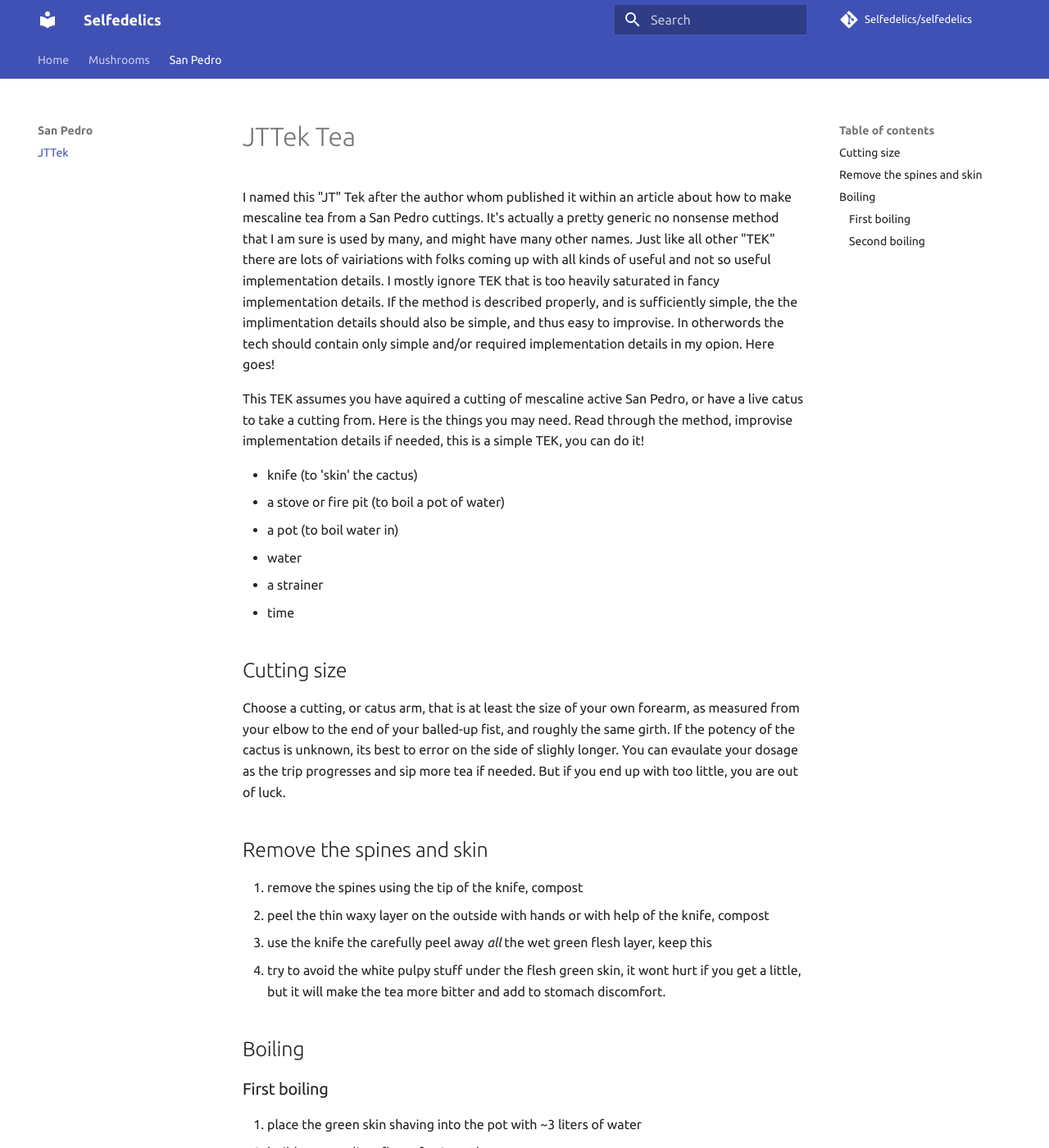
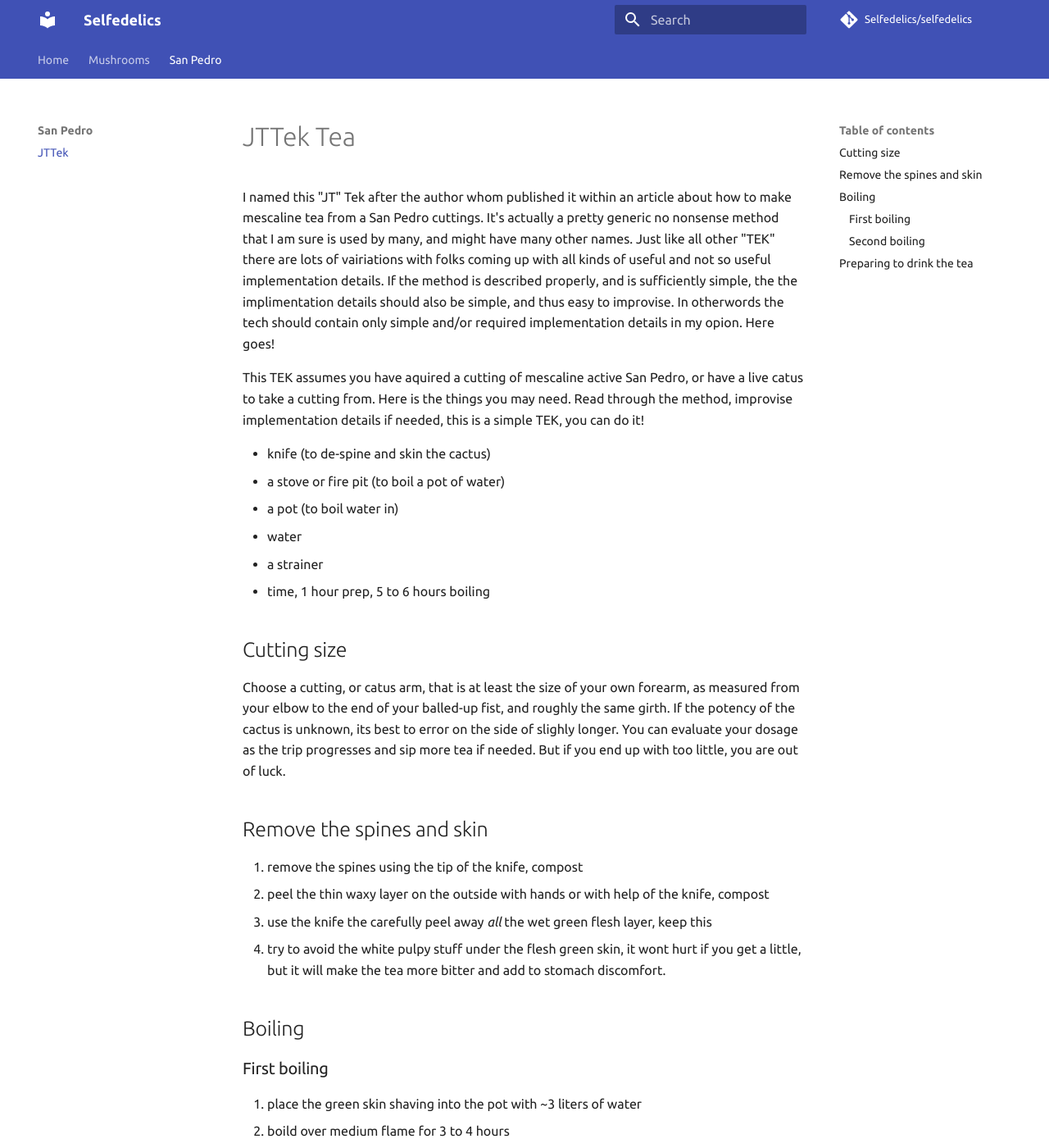
Before and after one commit to Selfedelics/selfedelics, an MkDocs documentation site: the page built from docs/sanpedro/jttek.md, in a window 1280 px wide and 1400 px high. Shown: the whole window at 82% size. Built offline with MkDocs 1.6.1 and Material for MkDocs 9.7.7, drawn with Linux system fonts in a browser that asks for light colours; comment, search, counter and statistics services are not loaded; some of the changed text lies outside the part shown.

Commit message:
adding more

```diff
--- a/docs/sanpedro/jttek.md
+++ b/docs/sanpedro/jttek.md
@@ -1,19 +1,19 @@
 # JTTek Tea
 
-I named this "JT" Tek after the author whom published it within an article about how to make mescaline tea from a San Pedro cuttings.  It's actually a pretty generic no nonsense method that I am sure is used by many, and might have many other names. Just like all other "TEK" there are lots of vairiations with folks coming up with all kinds of useful and not so useful implementation details. I mostly ignore TEK that is too heavily saturated in fancy implementation details. If the method is described properly, and is sufficiently simple, the the implimentation details should also be simple, and thus easy to improvise. In otherwords the tech should contain only simple and/or required implementation details in my opion. Here goes!
+I named this "JT" Tek after the author whom published it within an article about how to make mescaline tea from a San Pedro cuttings.  It's actually a pretty generic no nonsense method that I am sure is used by many, and might have many other names. Just like all other "TEK" there are lots of vairiations with folks coming up with all kinds of useful and not so useful implementation details. If the method is described properly, and is sufficiently simple, the the implimentation details should also be simple, and thus easy to improvise. In otherwords the tech should contain only simple and/or required implementation details in my opion. Here goes!
 
 This TEK assumes you have aquired a cutting of mescaline active San Pedro, or have a live catus to take a cutting from.  Here is the things you may need. Read through the method, improvise implementation details if needed, this is a simple TEK, you can do it!
 
-* knife (to 'skin' the cactus)
+* knife (to de-spine and skin the cactus)
 * a stove or fire pit (to boil a pot of water)
 * a pot (to boil water in)
 * water
 * a strainer
-* time
+* time, 1 hour prep, 5 to 6 hours boiling
 
 ## Cutting size
 
-Choose a cutting, or catus arm, that is at least the size of your own forearm, as measured from your elbow to the end of your balled-up fist, and roughly the same girth. If the potency of the cactus is unknown, its best to error on the side of slighly longer.  You can evaulate your dosage as the trip progresses and sip more tea if needed. But if you end up with too little, you are out of luck.
+Choose a cutting, or catus arm, that is at least the size of your own forearm, as measured from your elbow to the end of your balled-up fist, and roughly the same girth. If the potency of the cactus is unknown, its best to error on the side of slighly longer.  You can evaluate your dosage as the trip progresses and sip more tea if needed. But if you end up with too little, you are out of luck.
 
 ## Remove the spines and skin
 
@@ -33,6 +33,13 @@ Choose a cutting, or catus arm, that is at least the size of your own forearm, a
 
 ### Second boiling
 
-1. put the shaving back into the pot with ~2 liters of fresh water
-1. boil for 2 hours
+1. put the shavings back into the pot with ~2 liters of fresh water
+1. boil for 2 more hours
 1. pour through strainer and combine with first batch
+1. you are aiming for 250 to 500 ml of liquid total after both boils
+  1. less liquid simply means less you have to drink, 250 ml would be ideal, but 300 ro 400 ml is fine!
+    1. less liquid is desirable as this tea is bitter to drink
+1. if needed continue to reduce the combined batch to somwhere between 400 and 250 ml.
+1. let combined batch cool over night
+
+## Preparing to drink the tea
```
